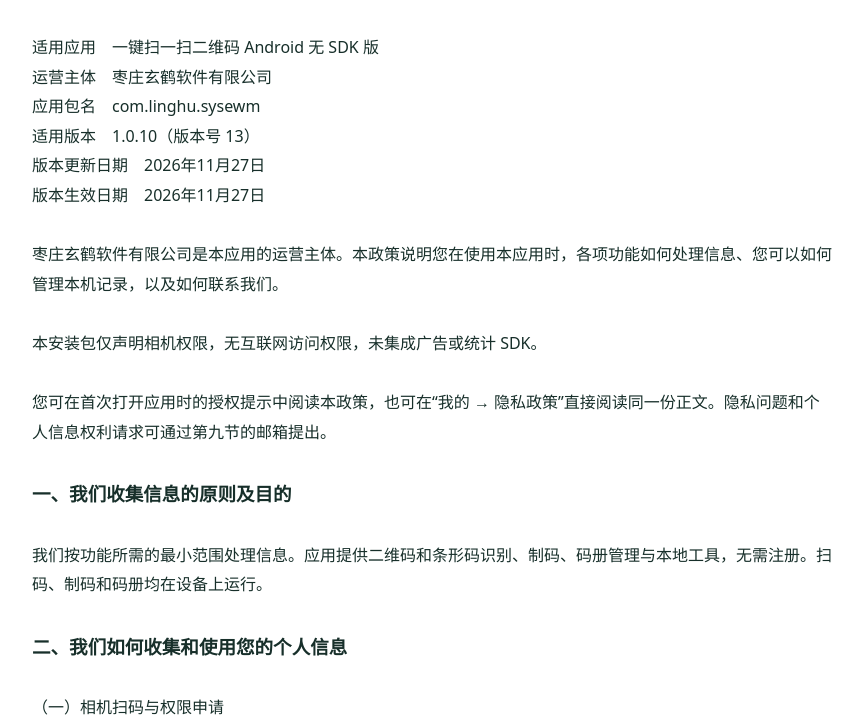
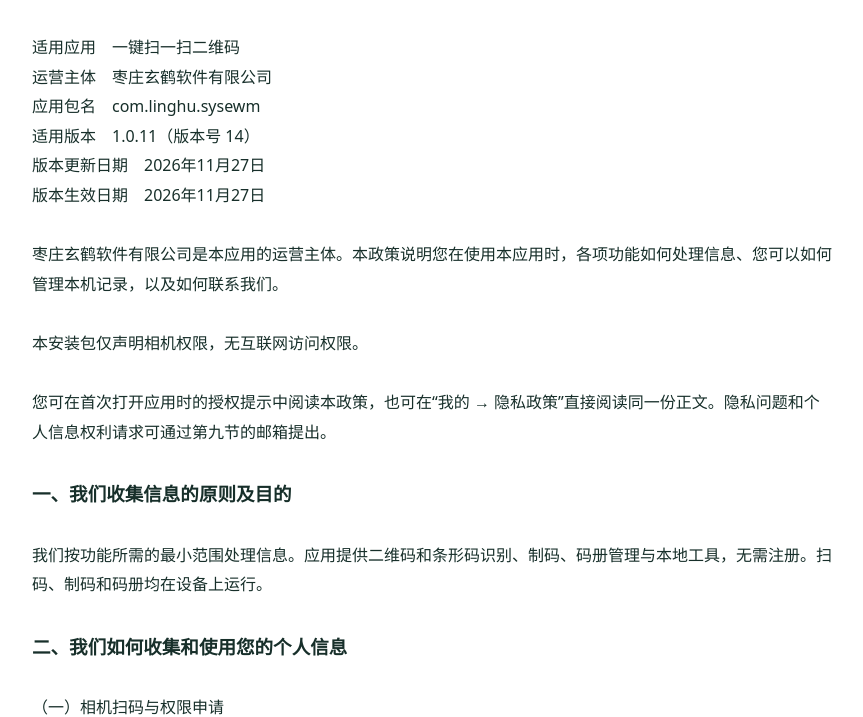
Before and after one commit to hjccsrhaq/good, a plain HTML site: page docs/onescan/standalone/index.html in a window 1280 px wide. Shown: the part 84-801 px from the top of the page, without its empty margins (208-1071 px from the left). Drawn offline with Linux system fonts and the light colour scheme.

Commit message:
Update Xiaomi standalone privacy wording for 1.0.11

```diff
--- a/docs/onescan/standalone/index.html
+++ b/docs/onescan/standalone/index.html
@@ -1,15 +1,15 @@
 <!doctype html><html lang="zh-CN"><head><meta charset="utf-8"><meta name="viewport" content="width=device-width,initial-scale=1"><title>一键扫一扫二维码隐私政策</title><style>body{max-width:800px;margin:40px auto;padding:0 24px;color:#172f2a;background:#fff;font:16px/1.85 system-ui,sans-serif}pre{white-space:pre-wrap;overflow-wrap:anywhere;font:inherit;margin:0}a{color:#075a51;text-underline-offset:.18em}strong{font-size:1.16em}b{font-size:1.6em}@media(max-width:600px){body{margin:24px auto;padding:0 20px}}</style></head><body><main><pre id="policy"><b>一键扫一扫二维码隐私政策</b>
 
-适用应用　一键扫一扫二维码 Android 无 SDK 版
+适用应用　一键扫一扫二维码
 运营主体　枣庄玄鹤软件有限公司
 应用包名　com.linghu.sysewm
-适用版本　1.0.10（版本号 13）
+适用版本　1.0.11（版本号 14）
 版本更新日期　2026年11月27日
 版本生效日期　2026年11月27日
 
 枣庄玄鹤软件有限公司是本应用的运营主体。本政策说明您在使用本应用时，各项功能如何处理信息、您可以如何管理本机记录，以及如何联系我们。
 
-本安装包仅声明相机权限，无互联网访问权限，未集成广告或统计 SDK。
+本安装包仅声明相机权限，无互联网访问权限。
 
 您可在首次打开应用时的授权提示中阅读本政策，也可在“我的 → 隐私政策”直接阅读同一份正文。隐私问题和个人信息权利请求可通过第九节的邮箱提出。
 
```
